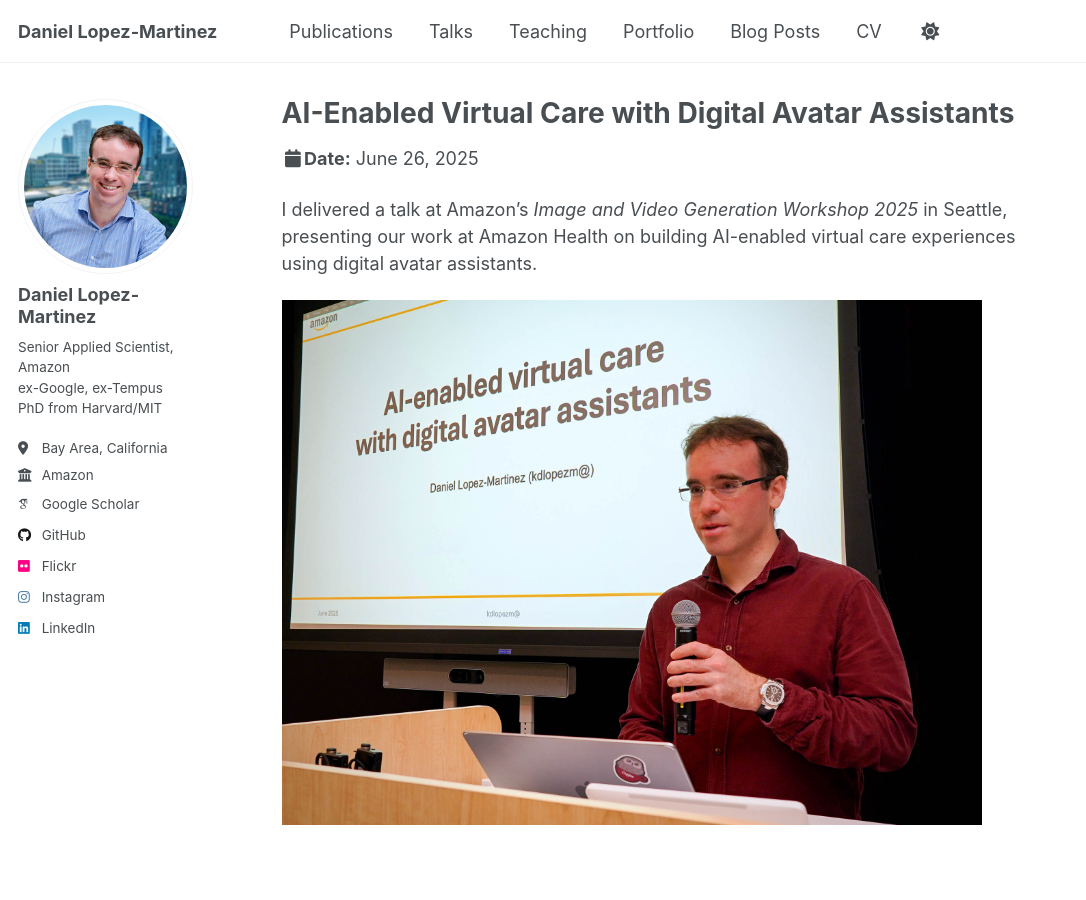
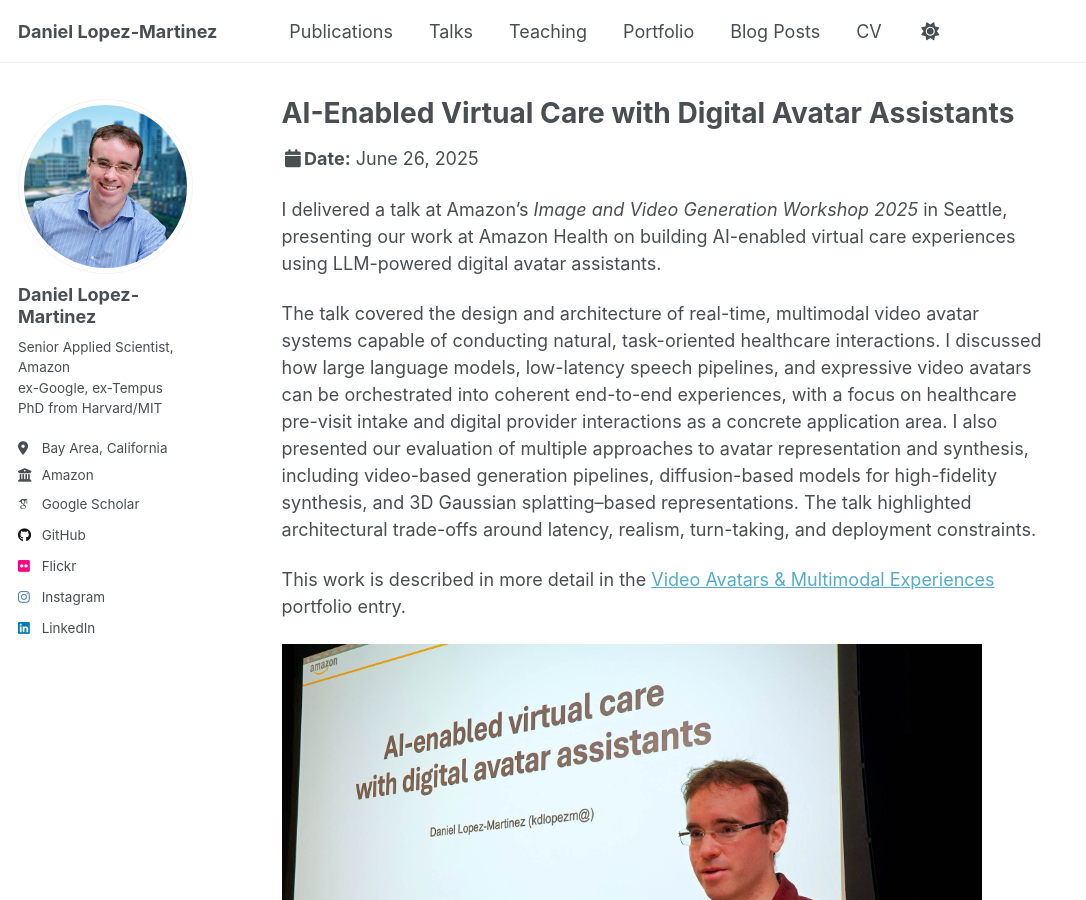
Before and after one commit to daniel-lopezmartinez/daniel-lopezmartinez.github.io, a Jekyll site: the page built from _talks/2025-06-26-amazon-image-video-gen.md, in a window 1280 px wide and 900 px high. Shown: the whole window, without its empty margins (0-1086 px from the left). Built offline with Jekyll 4.4.1, drawn with Linux system fonts in a browser that asks for light colours; some web fonts are replaced; a script that is not in the unit is left out.

Commit message:
improved descriptiom

```diff
--- a/_talks/2025-06-26-amazon-image-video-gen.md
+++ b/_talks/2025-06-26-amazon-image-video-gen.md
@@ -9,6 +9,10 @@ location: "Seattle, WA, USA"
 image: /images/blog/2025-06-26-daniel-lopez-martinez-amazon-ai-digital-avatars.jpg
 ---
 
-I delivered a talk at Amazon's _Image and Video Generation Workshop 2025_ in Seattle, presenting our work at Amazon Health on building AI-enabled virtual care experiences using digital avatar assistants.
+I delivered a talk at Amazon's _Image and Video Generation Workshop 2025_ in Seattle, presenting our work at Amazon Health on building AI-enabled virtual care experiences using LLM-powered digital avatar assistants.
+
+The talk covered the design and architecture of real-time, multimodal video avatar systems capable of conducting natural, task-oriented healthcare interactions. I discussed how large language models, low-latency speech pipelines, and expressive video avatars can be orchestrated into coherent end-to-end experiences, with a focus on healthcare pre-visit intake and digital provider interactions as a concrete application area. I also presented our evaluation of multiple approaches to avatar representation and synthesis, including video-based generation pipelines, diffusion-based models for high-fidelity synthesis, and 3D Gaussian splatting–based representations. The talk highlighted architectural trade-offs around latency, realism, turn-taking, and deployment constraints.
+
+This work is described in more detail in the [Video Avatars & Multimodal Experiences](/portfolio/amazon-video-avatars/) portfolio entry.
 
 <img src='/images/blog/2025-06-26-daniel-lopez-martinez-amazon-ai-digital-avatars.jpg' width="700" height="400" alt="Daniel Lopez-Martinez presenting his talk on AI-enabled virtual care with LLM-powered digital avatar assistants at the Amazon AWS Image and Video Generation Workshop 2025 in Seattle. The title slide behind him shows his name and the Amazon logo.">
```
